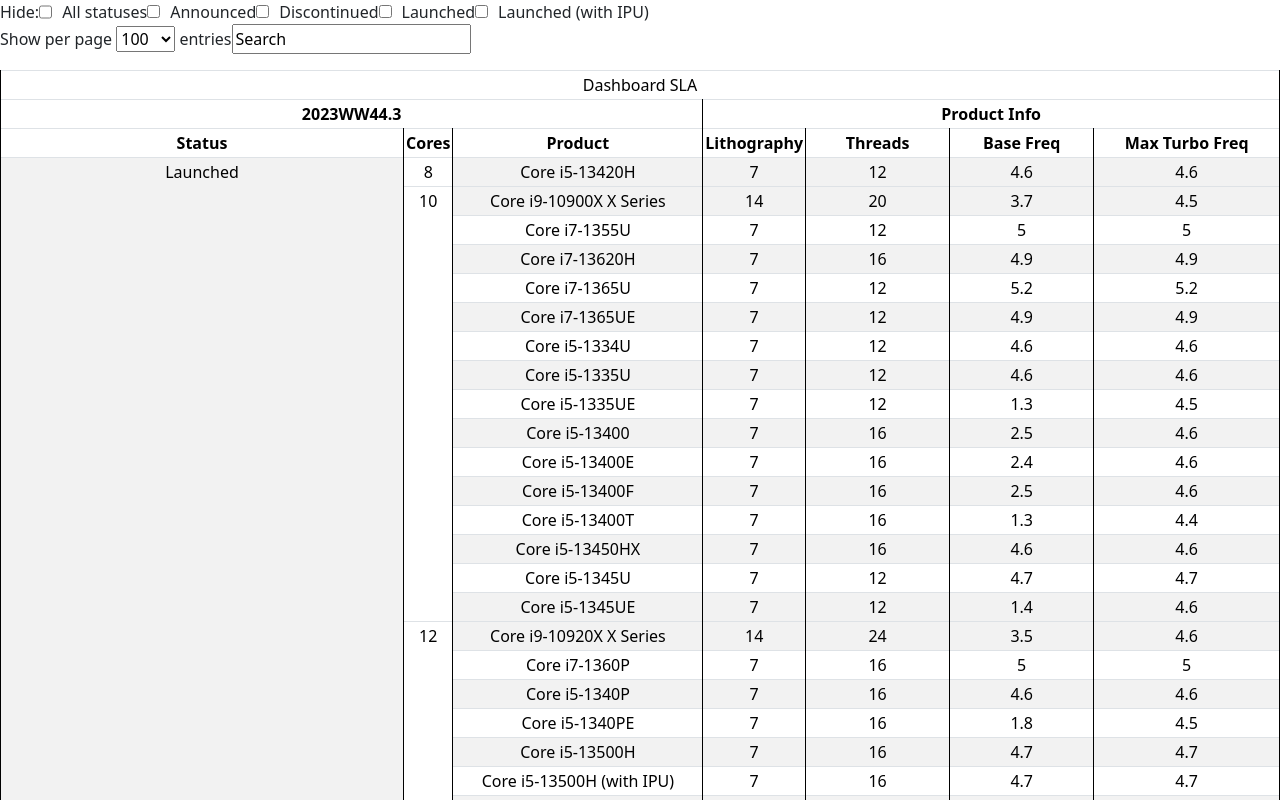
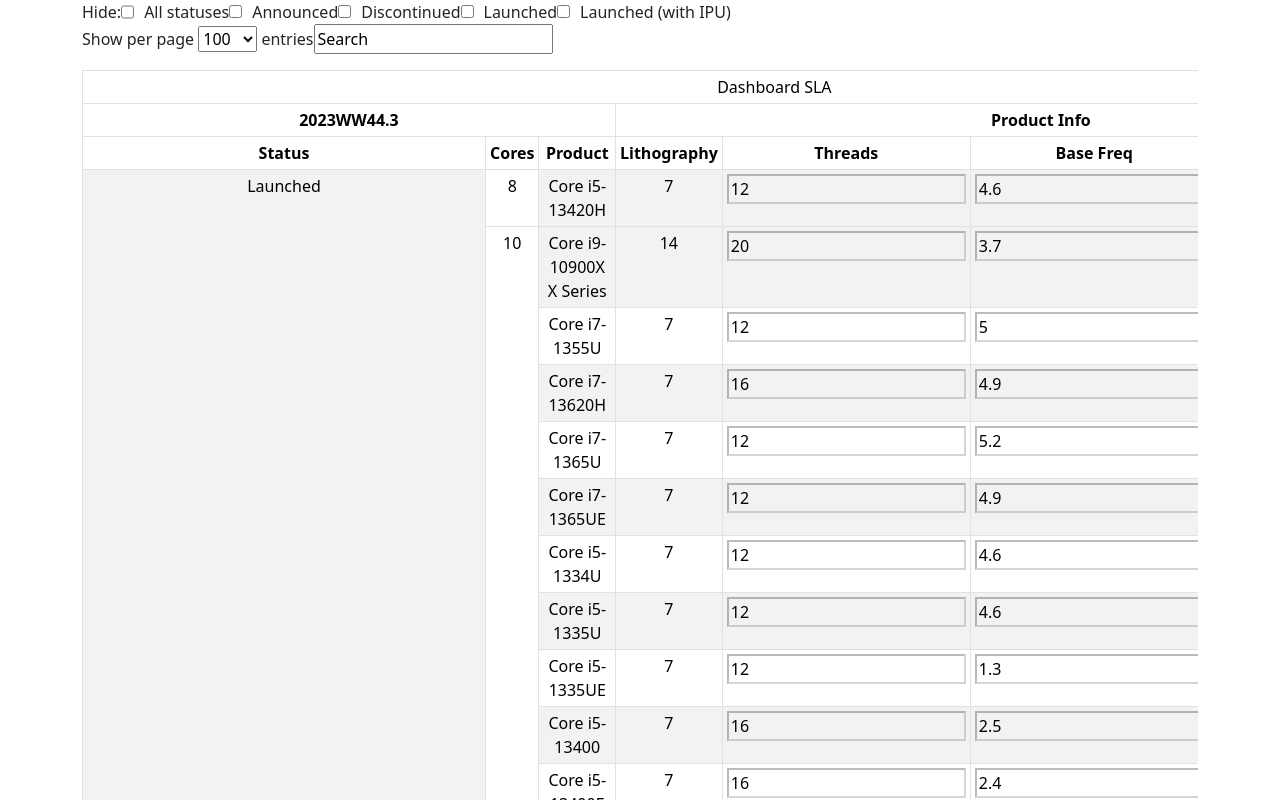
Before and after one commit to Rhythm-agrawal/dashboard-sla, a Vue app: page / in a window 1280 px wide. Shown: the top 800 px of the page. Built offline with nearby package versions, Linux system fonts and the light colour scheme.

Commit message:
Add Bootstrap styling to table and basic styles

```diff
--- a/src/App.vue
+++ b/src/App.vue
@@ -4,7 +4,7 @@
 </script>
 
 <template>
-  <div id="app">
+  <div id="app" class="container">
     <Dashboard />
   </div>
 </template>
--- a/src/assets/main.css
+++ b/src/assets/main.css
@@ -5,7 +5,7 @@
 }
 
 
-input[type="text"] {
+/*input[type="text"] {
   position: absolute;
   right: 0;
   left: 0;
@@ -13,4 +13,4 @@
   bottom: 0;
   text-align: center;
   border: 0;
-}
+} */
--- a/src/components/Dashboard.vue
+++ b/src/components/Dashboard.vue
@@ -327,14 +327,14 @@
   gap: 15px;
 }
 
-table {
+/* table {
   width: 100%;
   white-space: nowrap !important;
-}
+}*/
 
-table td {
+/* table td {
   position: relative;
-}
+}*/
 
 i {
   cursor: pointer;
@@ -422,12 +422,12 @@
   text-align: center;
 }
 
-td,
+/*td,
 th {
   padding: 2px !important;
   width: 100px;
   border: 1px solid black;
-}
+}*/
 
 /* CSS variables */
 :root {
@@ -440,33 +440,33 @@
 
 /* Styling based on CSS variables */
 .announced {
-  width: 1%;
+  /*width: 1%;*/
   background-color: var(--announced-bg);
 }
 .launched {
-  width: 1%;
+  /*width: 1%;*/
   background-color: var(--launched-bg);
 }
 .launchedwithipu {
-  width: 1%;
+  /*width: 1%;*/
   background-color: var(--launchedwithipu-bg);
 }
 .discontinued {
-  width: 1%;
+  /*width: 1%;*/
   background-color: var(--discontinued-bg);
 }
 .default {
-  width: 1%;
+  /*width: 1%;*/
   background-color: var(--default-bg);
 }
 
 .reference {
-  width: 1%;
+  /*width: 1%;*/
   background-color: #00b0f0;
 }
 
 .released {
-  width: 1%;
+  /*width: 1%;*/
   background-color: #7fff00;
 }
 
@@ -511,7 +511,7 @@
 }
 
 .width1 {
-  width: 1%;
+  /*width: 1%;*/
   /* white-space: nowrap !important; */
 }
 </style>
--- a/src/components/table/Table.vue
+++ b/src/components/table/Table.vue
@@ -1,7 +1,9 @@
 <template>
-  <table class="table table-hover table-striped table-bordered table-sm my-3">
-    <slot></slot>
-  </table>
+  <div class="table-responsive">
+    <table class="table table-hover table-striped table-bordered table-sm my-3">
+      <slot></slot>
+    </table>
+  </div>
 </template>
 
 <script>
```
